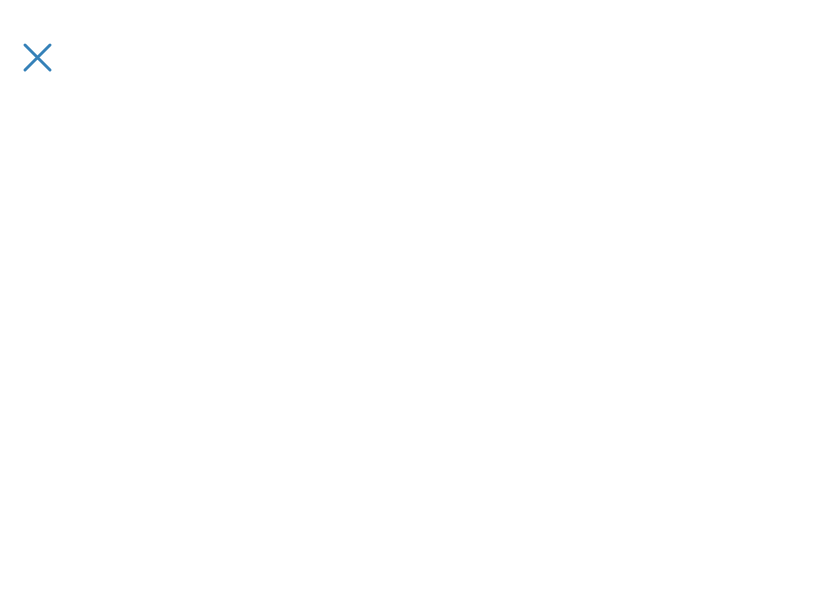
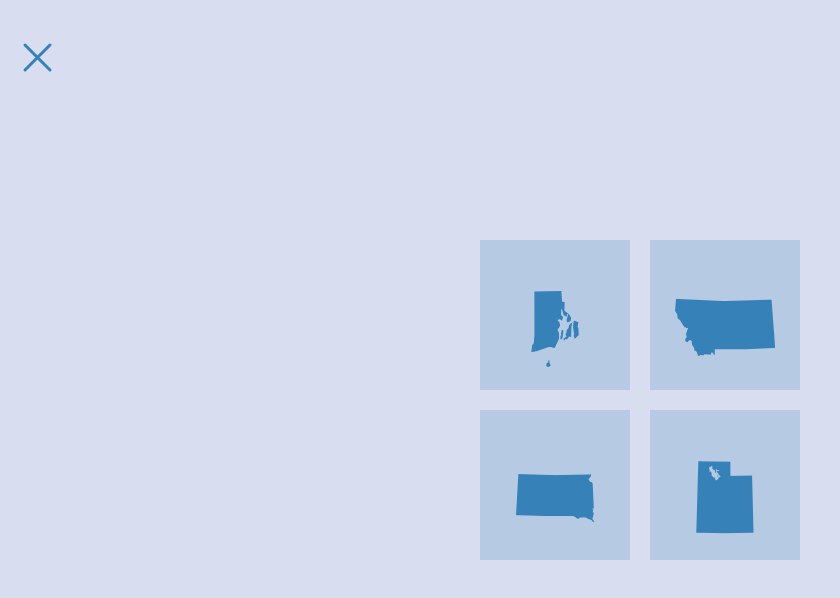
Before and after one commit to dtsioma/quiz-game, a React (Create React App) app: page /quiz in a window 1280 px wide. Shown: the top 598 px of the page, without its empty margins (0-840 px from the left). Built offline with nearby package versions, Linux system fonts and the light colour scheme.

Commit message:
rendered option icons

```diff
--- a/src/components/Question.tsx
+++ b/src/components/Question.tsx
@@ -1,14 +1,32 @@
 import React, { useEffect, useState } from "react";
 // @ts-ignore
 import states from "../states.ts";
+import styled from "styled-components";
+import { QuizOption } from "./QuizOption";
 
 interface QuestionProps {
   setProgress: React.Dispatch<React.SetStateAction<any>>;
 }
 
+interface QuestionOption {
+  name: string;
+  char: string;
+  correct: boolean;
+  code: string;
+}
+
+const QuizOptionsWrapper = styled.div`
+  width: 320px;
+  margin: 0 auto;
+  display: grid;
+  column-gap: 20px;
+  row-gap: 20px;
+  grid-template-columns: 150px 150px;
+  grid-template-rows: 150px 150px;
+`;
+
 export const Question: React.FC<QuestionProps> = ({ setProgress }) => {
-  const [options, setOptions] = useState<string[]>([]);
-  const [answerIdx, setAnswerIdx] = useState<number>(-1);
+  const [options, setOptions] = useState<QuestionOption[]>([]);
   const usedIndices: number[] = [];
   const generateOptions = () => {
     const opts = [];
@@ -18,22 +36,35 @@ export const Question: React.FC<QuestionProps> = ({ setProgress }) => {
         idx = Math.floor(Math.random() * 51);
       }
       usedIndices.push(idx);
-      opts.push(states[idx].name);
-      console.log(states[idx].name);
+      const newOpt: QuestionOption = {
+        name: states[idx].name,
+        char: states[idx].char,
+        code: states[idx].code,
+        correct: false,
+      };
+      opts.push(newOpt);
     }
     return opts;
   };
 
-  const generateAnswer = (opts: string[]) => {
+  const generateAnswer = (opts: QuestionOption[]) => {
     const anIdx = Math.floor(Math.random() * 4);
-    return anIdx;
+    opts[anIdx].correct = true;
   };
 
   useEffect(() => {
     const myOptions = generateOptions();
-    const myAnswer = generateAnswer(myOptions);
-    console.log({ myOptions, myAnswer });
+    generateAnswer(myOptions);
+    setOptions(myOptions);
   }, []);
 
-  return <div></div>;
+  return (
+    <QuizOptionsWrapper>
+      {options.map((opt) => (
+        <QuizOption name={opt.name} variant="default" key={opt.code}>
+          {opt.char}
+        </QuizOption>
+      ))}
+    </QuizOptionsWrapper>
+  );
 };
--- a/src/components/Quiz.tsx
+++ b/src/components/Quiz.tsx
@@ -1,5 +1,8 @@
 import React, { useState } from "react";
 import { Question } from "./Question";
+import styled from "styled-components";
+import { Main } from "./Main";
+import { mainTheme } from "../styles/theme";
 
 interface QuizProps {}
 
@@ -8,9 +11,17 @@ export interface QuizProgress {
   correct: number;
 }
 
+const QuizMain = styled(Main)`
+  background-color: ${mainTheme.colors.lavenderWeb};
+`;
+
 export const Quiz: React.FC<QuizProps> = ({}) => {
   const [questionCounter, setQuestionCounter] = useState(0);
   const [progress, setProgress] = useState([]);
 
-  return <Question setProgress={setProgress} />;
+  return (
+    <QuizMain>
+      <Question setProgress={setProgress} />
+    </QuizMain>
+  );
 };
--- /dev/null
+++ b/src/components/QuizOption.tsx
@@ -0,0 +1,58 @@
+import React from "react";
+import styled from "styled-components";
+import { mainTheme } from "../styles/theme";
+
+interface QuizOptionProps {
+  name: string;
+  variant: "default" | "active" | "disabled" | "correct" | "incorrect";
+}
+
+const Option = styled.div`
+  width: 150px;
+  height: 150px;
+	display: flex;
+	align-items: center;
+	justify-content: center;
+
+	&.default {
+  background-color: ${mainTheme.colors.steelBlueTransparent};
+	color: ${mainTheme.colors.steelBlue}
+	}
+
+	&.active {
+		background-color: ${mainTheme.colors.steelBlue};
+		color: ${mainTheme.colors.macAndCheese};
+	}
+
+	&.disabled {
+		background-color: ${mainTheme.colors.steelBlueTransparent};
+		color: ${mainTheme.colors.steelBlueTransparent};
+	}
+
+	&.correct {
+		background-color: ${mainTheme.colors.seaGreenCrayola},
+		color: ${mainTheme.colors.steelBlue}
+	}
+
+	&.incorrect {
+		background-color: ${mainTheme.colors.amaranth},
+		color: ${mainTheme.colors.steelBlue}
+	}
+`;
+
+const OptionIcon = styled.div`
+  font-size: 96px;
+  font-family: StateFace;
+`;
+
+export const QuizOption: React.FC<QuizOptionProps> = ({
+  name,
+  variant,
+  children,
+}) => {
+  return (
+    <Option className={variant}>
+      <OptionIcon>{children}</OptionIcon>
+    </Option>
+  );
+};
--- a/src/index.css
+++ b/src/index.css
@@ -1,4 +1,8 @@
 @import url("https://fonts.googleapis.com/css2?family=Rubik:wght@500;700&display=swap");
+@font-face {
+  font-family: "StateFace";
+  src: local("StateFace"), url("./fonts/StateFace-Regular.otf");
+}
 
 html,
 body,
--- a/src/states.ts
+++ b/src/states.ts
@@ -1,4 +1,4 @@
-export default [
+const states = [
   {
     code: "AL",
     char: "B",
@@ -255,3 +255,5 @@ export default [
     name: "Wyoming",
   },
 ];
+
+export default states;
--- a/src/styles/theme.ts
+++ b/src/styles/theme.ts
@@ -2,6 +2,9 @@ export const mainTheme = {
   colors: {
     lavenderWeb: "#D8DDEF",
     steelBlue: "#3581B8",
+    steelBlueTransparent: "rgba(53,124,184,0.2)",
     macAndCheese: "#FCB07E",
+    seaGreenCrayola: "#00F0B5",
+    amaranth: "#DB324D",
   },
 };
```
Also changed, not shown: src/fonts/StateFace-Regular.otf (added).
